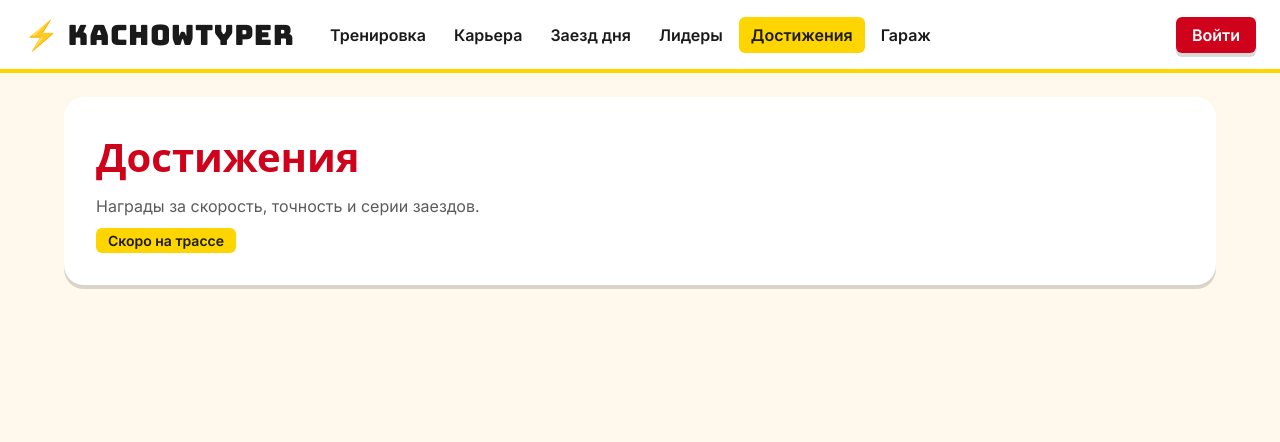
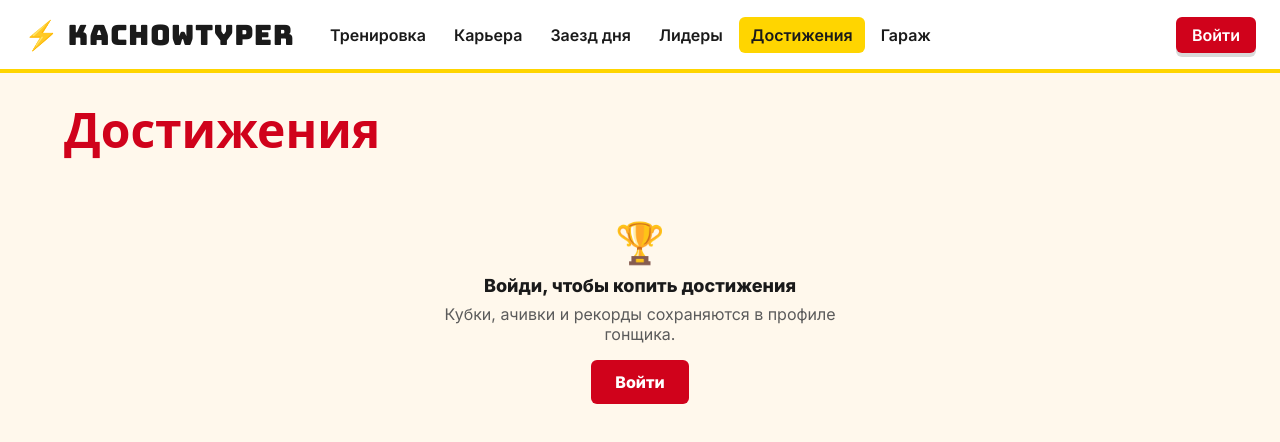
Before and after one commit to AxellorWave/ka-chow-typer, a React (Vite) app in the folder frontend/: page /achievements in a window 1280 px wide. Shown: the top 442 px of the page. Built offline with nearby package versions, Linux system fonts and the light colour scheme.

Commit message:
feat(achievements): страница достижений с фильтром, общим прогрессом и приглашением для гостя (#21)

```diff
--- a/frontend/src/pages/AchievementsPage.jsx
+++ b/frontend/src/pages/AchievementsPage.jsx
@@ -1,10 +1,128 @@
-import PagePlaceholder from '../components/PagePlaceholder.jsx'
+import { useQuery } from '@tanstack/react-query'
+import { Link, useLocation, useSearchParams } from 'react-router-dom'
+import { getAchievements } from '../api/achievements.js'
+import EmptyState from '../components/EmptyState.jsx'
+import PageLoader from '../components/PageLoader.jsx'
+import QueryError from '../components/QueryError.jsx'
+import SegmentedControl from '../components/SegmentedControl.jsx'
+import Skeleton from '../components/Skeleton.jsx'
+import AchievementCard from '../features/achievements/AchievementCard.jsx'
+import { useAuthStore } from '../store/authStore.js'
+import styles from './AchievementsPage.module.css'
 
-export default function AchievementsPage() {
+const FILTERS = [
+  { value: 'all', label: 'Все' },
+  { value: 'unlocked', label: 'Открытые' },
+]
+
+function GuestInvite() {
+  const location = useLocation()
   return (
-    <PagePlaceholder
-      title="Достижения"
-      description="Награды за скорость, точность и серии заездов."
+    <EmptyState
+      icon="🏆"
+      title="Войди, чтобы копить достижения"
+      description="Кубки, ачивки и рекорды сохраняются в профиле гонщика."
+      action={
+        <Link to="/login" state={{ from: location }} className={styles.cta}>
+          Войти
+        </Link>
+      }
     />
   )
 }
+
+export default function AchievementsPage() {
+  const status = useAuthStore((state) => state.status)
+  const user = useAuthStore((state) => state.user)
+  const [searchParams, setSearchParams] = useSearchParams()
+  const filter = searchParams.get('filter') === 'unlocked' ? 'unlocked' : 'all'
+
+  const { data, isPending, isError, refetch } = useQuery({
+    queryKey: ['achievements', user?.id],
+    queryFn: getAchievements,
+    enabled: Boolean(user),
+  })
+
+  if (status !== 'ready') {
+    return <PageLoader />
+  }
+
+  const unlockedCount = data?.filter((item) => item.unlocked).length ?? 0
+  const items = filter === 'unlocked' ? data?.filter((item) => item.unlocked) : data
+
+  const changeFilter = (value) => {
+    setSearchParams(value === 'all' ? {} : { filter: value })
+  }
+
+  return (
+    <div className={styles.page}>
+      <header className={styles.header}>
+        <div className={styles.heading}>
+          <h1 className={styles.title}>Достижения</h1>
+          {data && (
+            <p className={styles.summary}>
+              Открыто {unlockedCount} из {data.length}
+            </p>
+          )}
+        </div>
+        {user && (
+          <SegmentedControl
+            label="Фильтр"
+            options={FILTERS}
+            value={filter}
+            onChange={changeFilter}
+          />
+        )}
+      </header>
+
+      {data && (
+        <span
+          className={styles.total}
+          role="progressbar"
+          aria-valuemin={0}
+          aria-valuemax={data.length}
+          aria-valuenow={unlockedCount}
+          aria-label="Открыто достижений"
+        >
+          <span
+            className={styles.totalFill}
+            style={{ width: `${(unlockedCount / Math.max(data.length, 1)) * 100}%` }}
+          />
+        </span>
+      )}
+
+      {!user && <GuestInvite />}
+
+      {user && isPending && (
+        <div className={styles.grid}>
+          {Array.from({ length: 6 }, (_, index) => (
+            <Skeleton key={index} height="112px" />
+          ))}
+        </div>
+      )}
+
+      {user && isError && <QueryError onRetry={refetch} />}
+
+      {items && items.length === 0 && (
+        <EmptyState
+          icon="🏁"
+          title="Пока ни одного"
+          description="Проведи первый заезд — и первая награда не заставит себя ждать."
+          action={
+            <Link to="/train" className={styles.cta}>
+              На трассу
+            </Link>
+          }
+        />
+      )}
+
+      {items && items.length > 0 && (
+        <ul className={styles.grid}>
+          {items.map((achievement) => (
+            <AchievementCard key={achievement.code} achievement={achievement} />
+          ))}
+        </ul>
+      )}
+    </div>
+  )
+}
--- /dev/null
+++ b/frontend/src/pages/AchievementsPage.module.css
@@ -0,0 +1,87 @@
+.page {
+  display: flex;
+  flex-direction: column;
+  gap: var(--space-6);
+}
+
+.header {
+  display: flex;
+  flex-wrap: wrap;
+  align-items: flex-end;
+  justify-content: space-between;
+  gap: var(--space-4);
+}
+
+.heading {
+  display: flex;
+  flex-direction: column;
+  gap: var(--space-1);
+}
+
+.title {
+  margin: 0;
+  font-family: var(--font-display);
+  font-size: clamp(2rem, 6vw, 3rem);
+  color: var(--color-primary);
+}
+
+.summary {
+  margin: 0;
+  font-weight: 600;
+  color: var(--color-text-muted);
+}
+
+.total {
+  display: block;
+  height: 12px;
+  overflow: hidden;
+  border-radius: 999px;
+  background: var(--color-surface);
+  box-shadow: inset 0 0 0 2px var(--color-accent-dark);
+}
+
+.totalFill {
+  display: block;
+  height: 100%;
+  border-radius: inherit;
+  background: linear-gradient(90deg, var(--color-accent), var(--color-primary));
+  transition: width 0.4s ease;
+}
+
+.grid {
+  display: grid;
+  grid-template-columns: repeat(auto-fill, minmax(260px, 1fr));
+  gap: var(--space-4);
+  margin: 0;
+  padding: 0;
+  list-style: none;
+}
+
+.cta {
+  margin-top: var(--space-2);
+  padding: var(--space-3) var(--space-6);
+  border-radius: var(--radius-sm);
+  background: var(--color-primary);
+  color: var(--color-surface);
+  font-weight: 800;
+  text-decoration: none;
+}
+
+.cta:hover {
+  background: var(--color-primary-dark);
+}
+
+@media (max-width: 640px) {
+  .page {
+    gap: var(--space-4);
+  }
+
+  .header {
+    flex-direction: column;
+    align-items: stretch;
+  }
+
+  .grid {
+    grid-template-columns: minmax(0, 1fr);
+  }
+}
```
